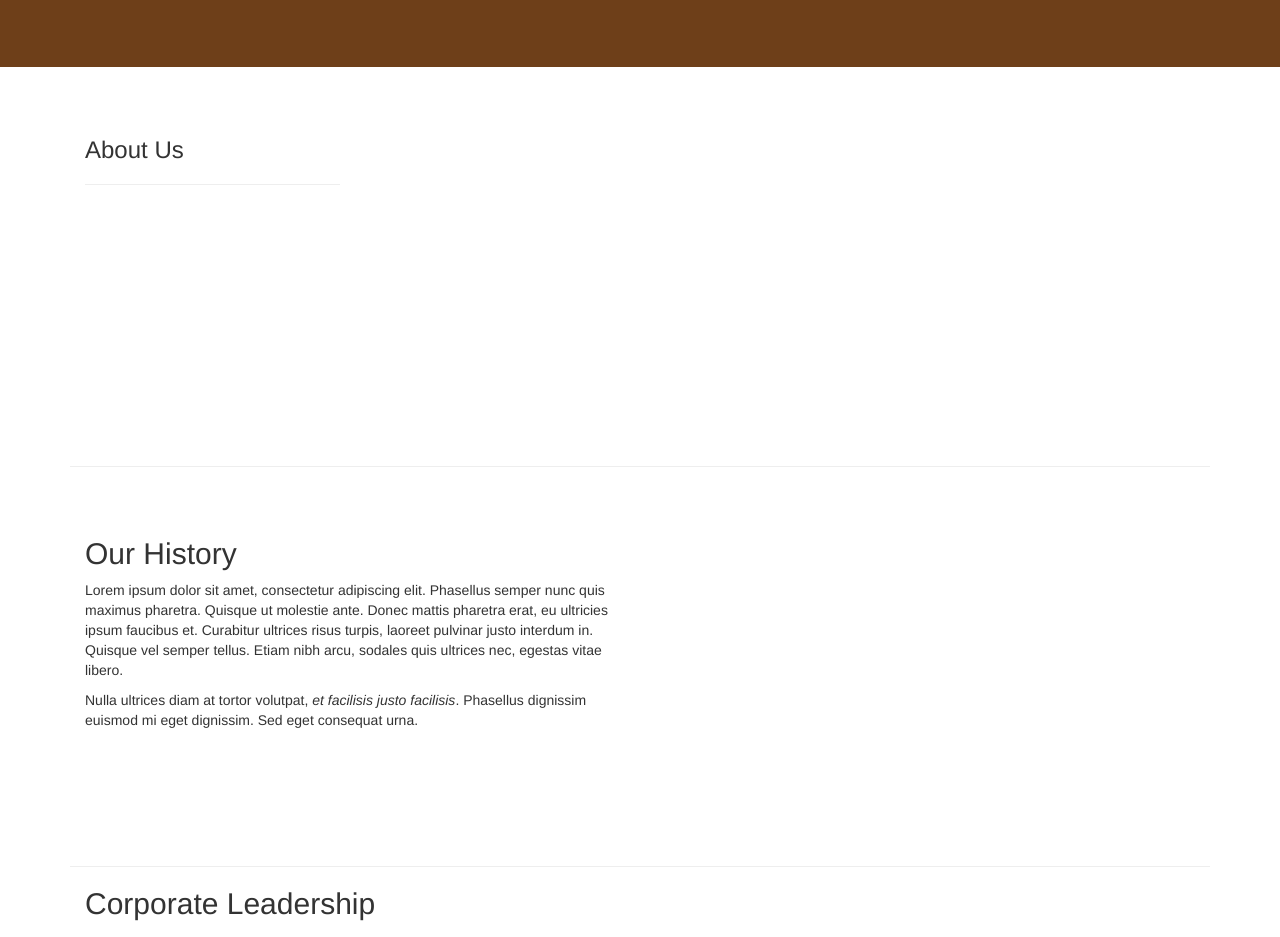
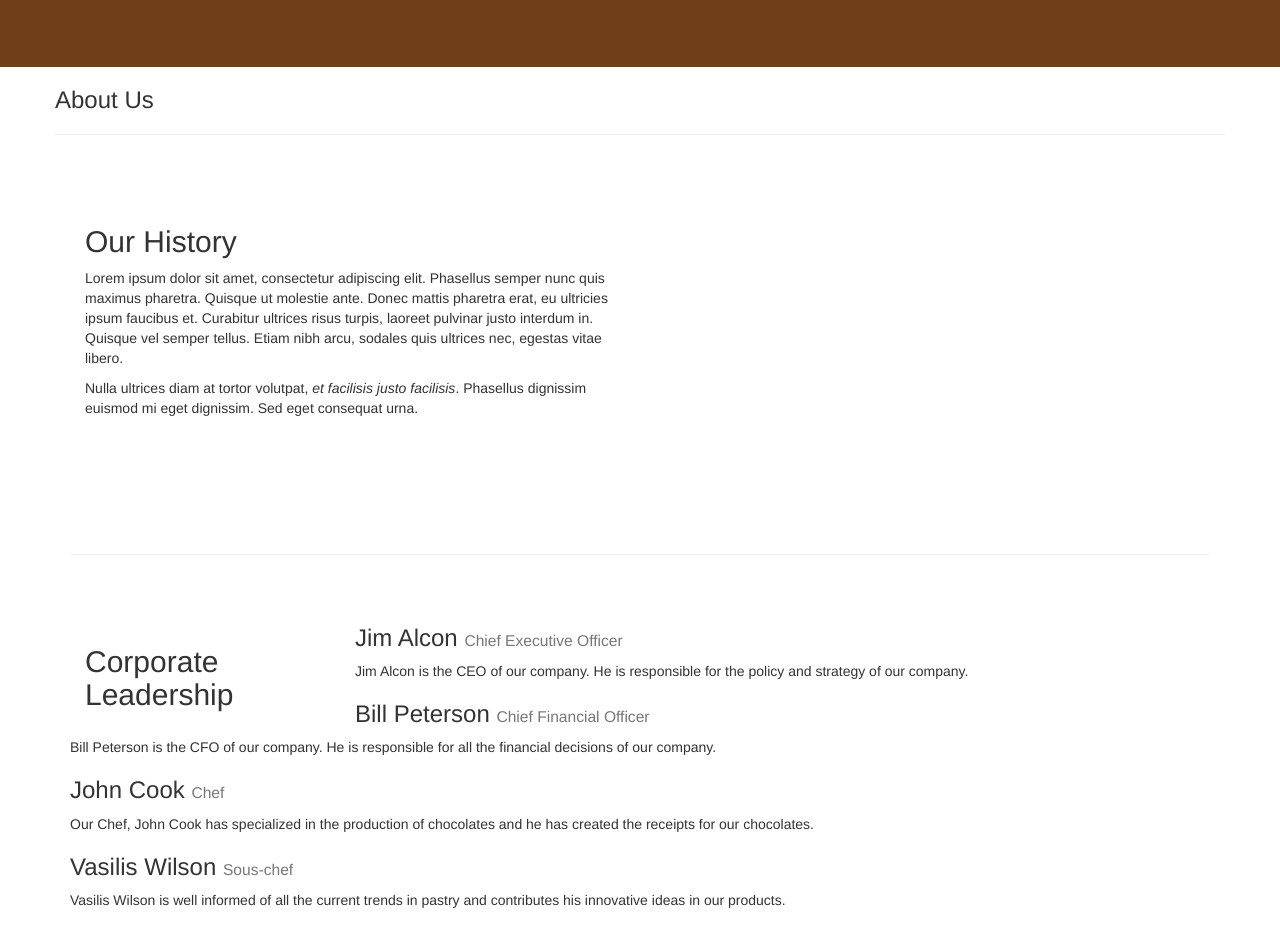
Before and after one commit to Charfim/lechocolat2020, a plain HTML site: page aboutus.html in a window 1280 px wide. Shown: the part 247-1184 px from the top of the page. Drawn offline with nearby package versions, Linux system fonts and the light colour scheme.

Commit message:
Bootstrap Assignment 1 Task 2

```diff
--- a/aboutus.html
+++ b/aboutus.html
@@ -30,8 +30,8 @@
     </header>
 
     <div class="container">
-        <div class="row row-content">
-            <div class="col-sm-4 col-md-3">
+        <div class="row ">
+            <div class="col-12">
                <h3>About Us</h3>
                <hr>
             </div>
@@ -44,22 +44,30 @@
                 <p>Lorem ipsum dolor sit amet, consectetur adipiscing elit. Phasellus semper nunc quis maximus pharetra. Quisque ut molestie ante. Donec mattis pharetra erat, eu ultricies ipsum faucibus et. Curabitur ultrices risus turpis, laoreet pulvinar justo interdum in. Quisque vel semper tellus. Etiam nibh arcu, sodales quis ultrices nec, egestas vitae libero. </p>
                 <p>Nulla ultrices diam at tortor volutpat, <em>et facilisis justo facilisis</em>. Phasellus dignissim euismod mi eget dignissim. Sed eget consequat urna. </p>
             </div>
-            <div>
             </div>
-        </div>
 
 
-        <div class="container">
+        <div class="row row-content">
             <div class="col-12">
+                <div class="col-sm-4 col-md-3">
                 <h2>Corporate Leadership</h2>
+            </div>
+            <div class="col-sm col-md">
                 <h3>Jim Alcon <small>Chief Executive Officer </small></h3>
                 <p>Jim Alcon is the CEO of our company. He is responsible for the policy and strategy of our company. </p>
-                <h3>Bill Peterson  <small>Chief Financial Officer </small></h3>
+            </div>
+            <div class="col-sm col-md">
+                    <h3>Bill Peterson  <small>Chief Financial Officer </small></h3>
                 <p>Bill Peterson is the CFO of our company. He is responsible for all the financial decisions of our company. </p>
+            </div>
+            <div class="col-sm col-md">
                 <h3>John Cook <small>Chef</small></h3>
                 <p>Our Chef, John Cook has specialized in the production of chocolates and he has created the receipts for our chocolates. </p>
+            </div>
+            <div class="col-sm col-md">
                 <h3>Vasilis Wilson  <small>Sous-chef </small></h3>
                 <p>Vasilis Wilson is well informed of all the current trends in pastry and contributes his innovative ideas in our products. </p>
+            </div>
             </div>
        </div>
 
```
